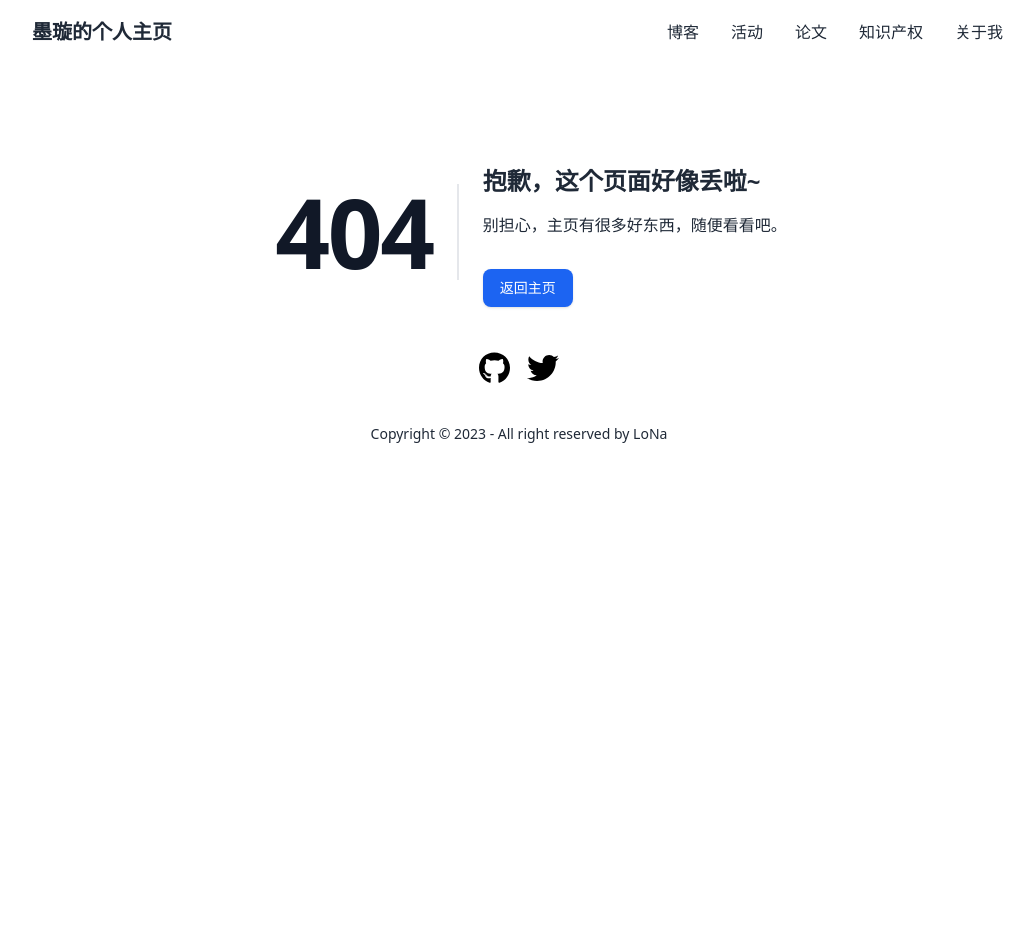
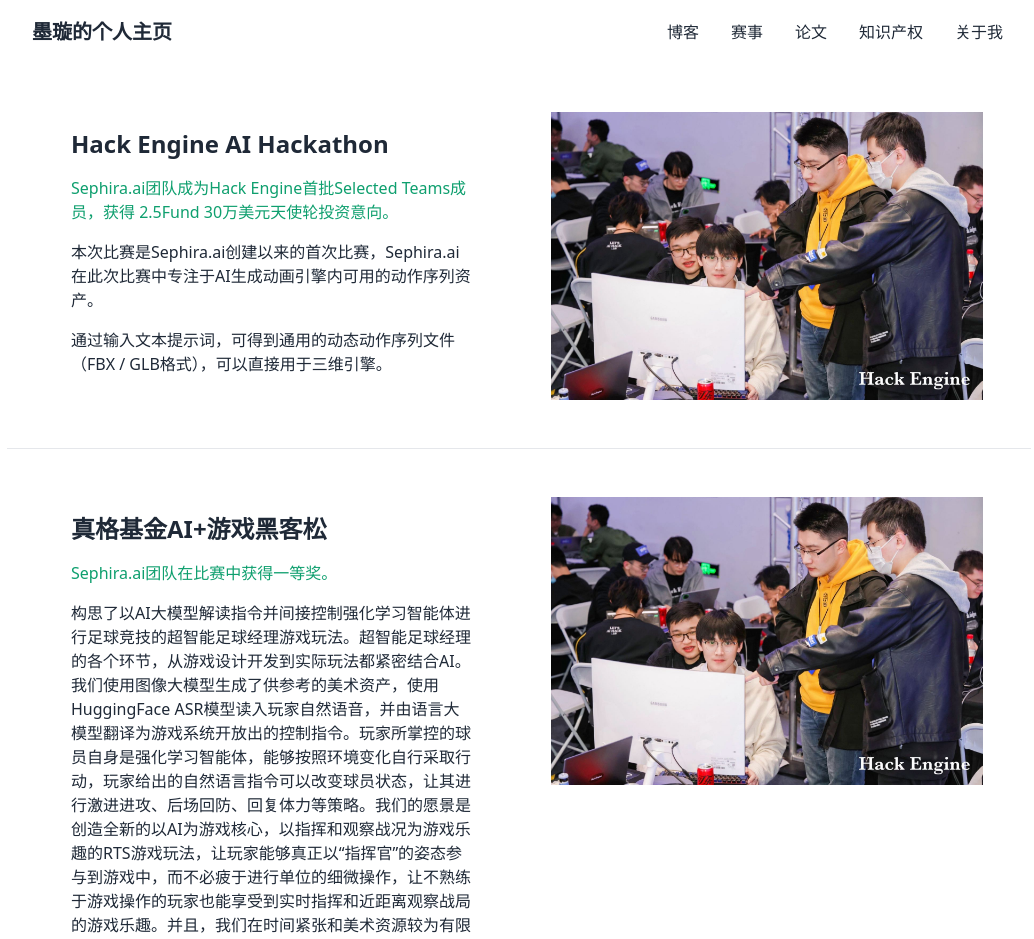
Before and after one commit to light-dawn/light-dawn.github.io, a React (Vite) app: page /contest in a window 1280 px wide. Before the commit this address had no page. Shown: the top 939 px of the page, without its empty margins (121-1155 px from the left). Before the commit the page ends 800 px from the top, so only its background shows below. Built offline with nearby package versions, Linux system fonts and the light colour scheme; what tw-elements would draw is missing.

Commit message:
contest page.

```diff
--- a/src/components/NavBar.tsx
+++ b/src/components/NavBar.tsx
@@ -10,7 +10,7 @@
             <div className="flex-none">
                 <ul className="menu menu-horizontal px-1">
                     <li key={0}><Link to="/">博客</Link></li>
-                    <li key={1}><Link to="/activity">活动</Link></li>
+                    <li key={1}><Link to="/contest">赛事</Link></li>
                     <li key={2}><Link to="/paper">论文</Link></li>
                     <li key={3}><Link to="/assets">知识产权</Link></li>
                     <li key={4}><Link to="/about">关于我</Link></li>
--- a/src/pages/ActivityPage.tsx
+++ /dev/null
@@ -1,59 +0,0 @@
-import { useEffect } from "react";
-import { Carousel, initTE } from "tw-elements";
-
-
-export function ActivityPage() {
-    useEffect(() => {
-        initTE({ Carousel, initTE });
-    }, []);
-
-    return (
-        <div className="grid grid-cols-4 m-12 gap-16">
-            <div className="col-span-2 space-y-4 p-4">
-                <p className="text-3xl font-black">Hack Engine AI Hackathon</p>
-                <span className="flex">
-                    <p>组建 Sephira.ai 团队，专注于</p>
-                    <p className="text-green-500">AI生成动作资产。</p>
-                </span>
-                <p>通过输入文本提示词，可得到通用的动态动作序列文件（FBX / GLB格式），可以直接用于三维引擎。</p>
-                <p className="text-green-500">成为Hack Engine首批Selected Teams成员，获得 2.5Fund 30万美元天使轮投资意向。</p>
-            </div>
-            <div
-            id="carouselExampleSlidesOnly"
-            className="relative col-span-2 w-full"
-            data-te-carousel-init
-            data-te-carousel-slide>
-            <div className="relative overflow-hidden after:clear-both after:block after:content-['']">
-                <div
-                    className="relative float-left -mr-[100%] w-full transition-transform duration-[600ms] ease-in-out motion-reduce:transition-none"
-                    data-te-carousel-item
-                    data-te-carousel-active>
-                    <img
-                        src="images/hack_engine_1.jpg"
-                        className="block w-full"
-                        alt="Wild Landscape" />
-                </div>
-                <div
-                    className="relative float-left -mr-[100%] hidden w-full transition-transform duration-[600ms] ease-in-out motion-reduce:transition-none"
-                    data-te-carousel-item>
-                    <img
-                        src="images/hack_engine_2.jpg"
-                        className="block w-full"
-                        alt="Camera" />
-                </div>
-                <div
-                    className="relative float-left -mr-[100%] hidden w-full transition-transform duration-[600ms] ease-in-out motion-reduce:transition-none"
-                    data-te-carousel-item>
-                    <img
-                        src="images/hack_engine_3.jpg"
-                        className="block w-full"
-                        alt="Exotic Fruits" />
-                </div>
-            </div>
-        </div>
-        </div>
-
-    )
-}
-
-export default ActivityPage
--- /dev/null
+++ b/src/pages/ContestPage.tsx
@@ -0,0 +1,103 @@
+import { useEffect } from "react";
+import { Carousel, initTE } from "tw-elements";
+
+
+export function ContestPage() {
+    useEffect(() => {
+        initTE({ Carousel, initTE });
+    }, []);
+
+    return (
+        <ul className="divide-y">
+            <li>
+                <div className="grid grid-cols-4 m-12 gap-16">
+                    <div className="col-span-2 space-y-4 p-4">
+                        <p className="text-2xl font-black">Hack Engine AI Hackathon</p>
+                        <p className="text-green-500 mb-12">Sephira.ai团队成为Hack Engine首批Selected Teams成员，获得 2.5Fund 30万美元天使轮投资意向。</p>
+                        <p className="mb-12">本次比赛是Sephira.ai创建以来的首次比赛，Sephira.ai在此次比赛中专注于AI生成动画引擎内可用的动作序列资产。</p>
+                        <p>通过输入文本提示词，可得到通用的动态动作序列文件（FBX / GLB格式），可以直接用于三维引擎。</p>
+                    </div>
+                    <div
+                        id="carouselExampleSlidesOnly"
+                        className="relative col-span-2 w-full"
+                        data-te-carousel-init
+                        data-te-carousel-slide>
+                        <div className="relative overflow-hidden after:clear-both after:block after:content-['']">
+                            <div
+                                className="relative float-left -mr-[100%] w-full transition-transform duration-[600ms] ease-in-out motion-reduce:transition-none"
+                                data-te-carousel-item
+                                data-te-carousel-active>
+                                <img
+                                    src="images/hack_engine_1.jpg"
+                                    className="block w-full"
+                                    alt="Wild Landscape" />
+                            </div>
+                            <div
+                                className="relative float-left -mr-[100%] hidden w-full transition-transform duration-[600ms] ease-in-out motion-reduce:transition-none"
+                                data-te-carousel-item>
+                                <img
+                                    src="images/hack_engine_2.jpg"
+                                    className="block w-full"
+                                    alt="Camera" />
+                            </div>
+                            <div
+                                className="relative float-left -mr-[100%] hidden w-full transition-transform duration-[600ms] ease-in-out motion-reduce:transition-none"
+                                data-te-carousel-item>
+                                <img
+                                    src="images/hack_engine_3.jpg"
+                                    className="block w-full"
+                                    alt="Exotic Fruits" />
+                            </div>
+                        </div>
+                    </div>
+                </div>
+            </li>
+
+            <li>
+                <div className="grid grid-cols-4 m-12 gap-16">
+                    <div className="col-span-2 space-y-4 p-4">
+                        <p className="text-2xl font-black">真格基金AI+游戏黑客松</p>
+                        <p className="text-green-500">Sephira.ai团队在比赛中获得一等奖。</p>
+                        <p>构思了以AI大模型解读指令并间接控制强化学习智能体进行足球竞技的超智能足球经理游戏玩法。超智能足球经理的各个环节，从游戏设计开发到实际玩法都紧密结合AI。我们使用图像大模型生成了供参考的美术资产，使用HuggingFace ASR模型读入玩家自然语音，并由语言大模型翻译为游戏系统开放出的控制指令。玩家所掌控的球员自身是强化学习智能体，能够按照环境变化自行采取行动，玩家给出的自然语言指令可以改变球员状态，让其进行激进进攻、后场回防、回复体力等策略。我们的愿景是创造全新的以AI为游戏核心，以指挥和观察战况为游戏乐趣的RTS游戏玩法，让玩家能够真正以“指挥官”的姿态参与到游戏中，而不必疲于进行单位的细微操作，让不熟练于游戏操作的玩家也能享受到实时指挥和近距离观察战局的游戏乐趣。并且，我们在时间紧张和美术资源较为有限的情况下，在球场的墙面上以涂鸦风格绘制了Sephira.ai和ZhenFund的Logo，作为Demo中的彩蛋，希望大家能够喜欢。</p>
+                    </div>
+                    <div
+                        id="carouselExampleSlidesOnly"
+                        className="relative col-span-2 w-full"
+                        data-te-carousel-init
+                        data-te-carousel-slide>
+                        <div className="relative overflow-hidden after:clear-both after:block after:content-['']">
+                            <div
+                                className="relative float-left -mr-[100%] w-full transition-transform duration-[600ms] ease-in-out motion-reduce:transition-none"
+                                data-te-carousel-item
+                                data-te-carousel-active>
+                                <img
+                                    src="images/hack_engine_1.jpg"
+                                    className="block w-full"
+                                    alt="Wild Landscape" />
+                            </div>
+                            <div
+                                className="relative float-left -mr-[100%] hidden w-full transition-transform duration-[600ms] ease-in-out motion-reduce:transition-none"
+                                data-te-carousel-item>
+                                <img
+                                    src="images/hack_engine_2.jpg"
+                                    className="block w-full"
+                                    alt="Camera" />
+                            </div>
+                            <div
+                                className="relative float-left -mr-[100%] hidden w-full transition-transform duration-[600ms] ease-in-out motion-reduce:transition-none"
+                                data-te-carousel-item>
+                                <img
+                                    src="images/hack_engine_3.jpg"
+                                    className="block w-full"
+                                    alt="Exotic Fruits" />
+                            </div>
+                        </div>
+                    </div>
+                </div>
+            </li>
+        </ul>
+
+    )
+}
+
+export default ContestPage
--- a/src/router/index.tsx
+++ b/src/router/index.tsx
@@ -3,7 +3,7 @@
 import MainLayout from "../layouts/MainLayout";
 import App from "../pages/App";
 import PaperPage from "../pages/PaperPage"
-import ActivityPage from "../pages/ActivityPage";
+import ContestPage from "../pages/ContestPage";
 import NotFound from "../pages/404";
 
 
@@ -25,8 +25,8 @@
                 element: <PaperPage></PaperPage>,
             },
             {
-                path: 'activity',
-                element: <ActivityPage></ActivityPage>,
+                path: 'contest',
+                element: <ContestPage></ContestPage>,
             }
         ],
         errorElement: <MainLayout><NotFound></NotFound></MainLayout>,
```
